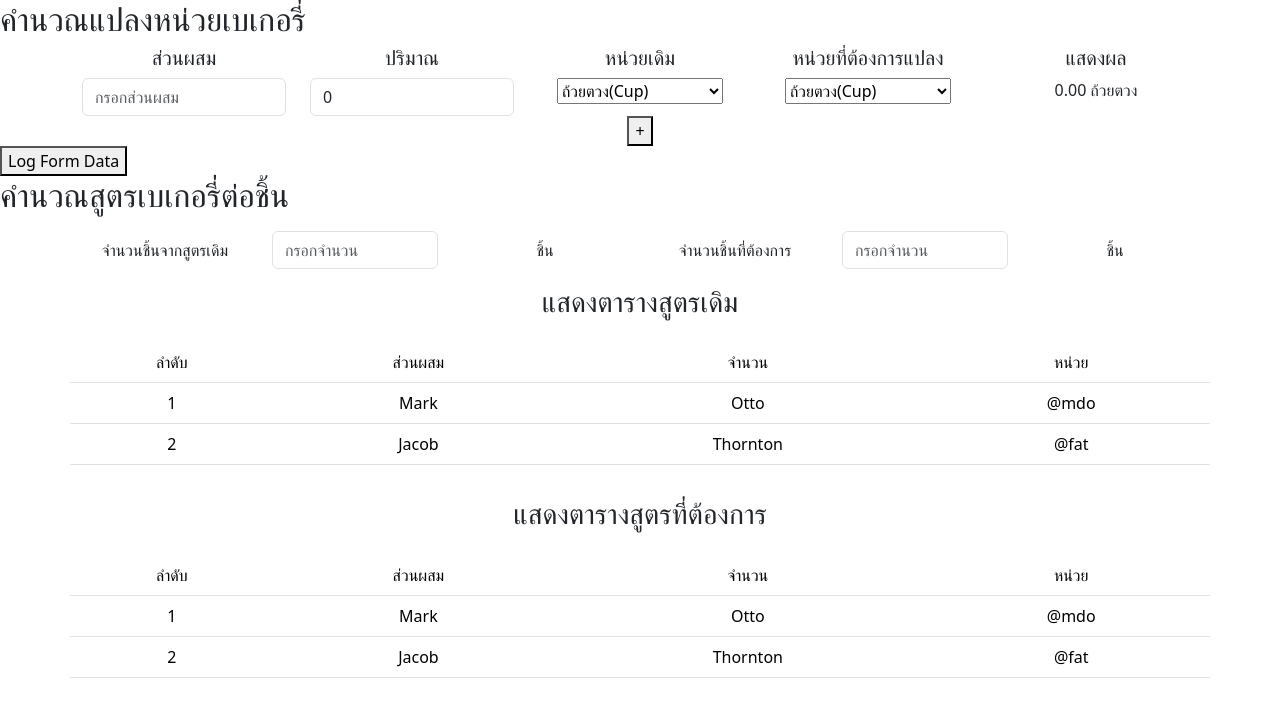
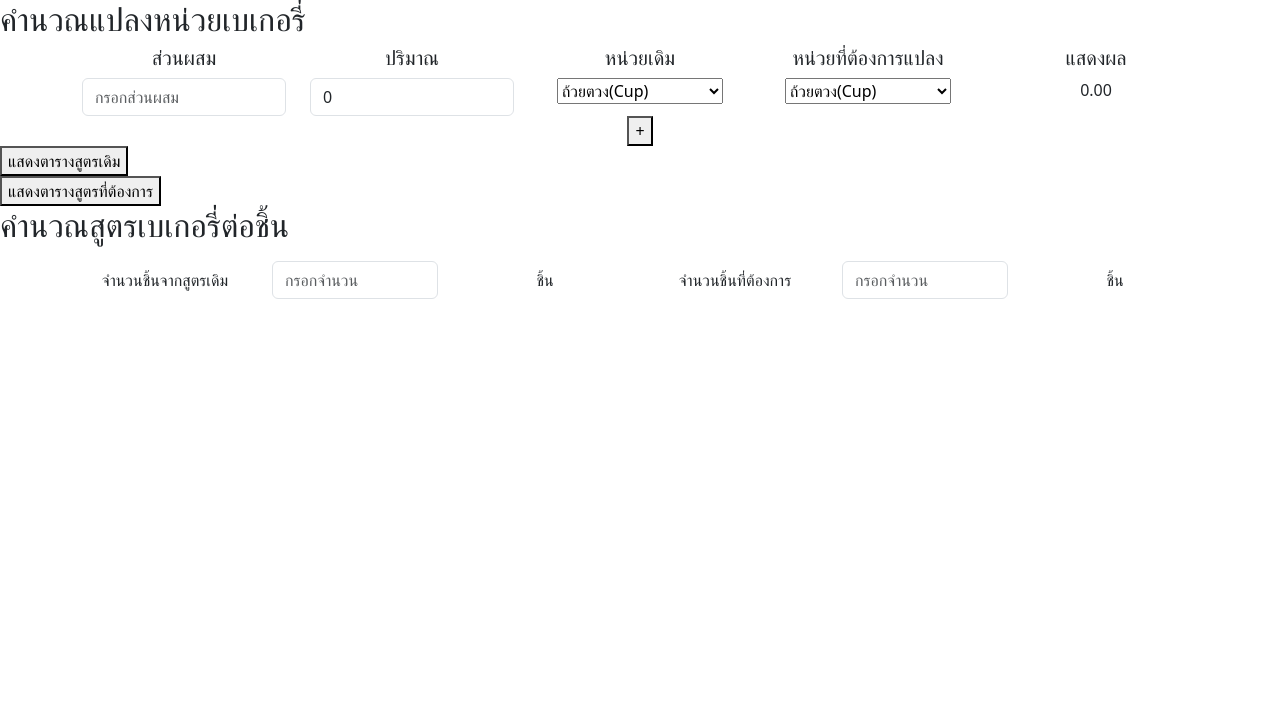
Before and after one commit to Teararoyal/calcuulator-bakery, a Vue app: page / in a window 1280 px wide. Shown: the top 704 px of the page. Built offline with nearby package versions, Linux system fonts and the light colour scheme.

Commit message:
modified:   src/components/TestComponent2.vue

```diff
--- a/src/components/TestComponent2.vue
+++ b/src/components/TestComponent2.vue
@@ -64,9 +64,10 @@
           <br />
         </div>
         <!-- ปุ่มแสดงค่าในฟอร์ม -->
-        <button @click.prevent="logFormData()">Log Form Data</button>
-        <div id="formDataDisplay"></div>
+        <button @click.prevent="logFormData()">แสดงตารางสูตรเดิม</button>
+
       </form>
+      <button @click.prevent="logFormData1()">แสดงตารางสูตรที่ต้องการ</button>
     </div>
 
     <!-- สำหรับแสดงสูตร -->
@@ -92,10 +93,10 @@
 
             <!-- ช่องกรอกจำนวนสูตรใหม่ -->
             <div class="col">
-              <label for="inputPiece" class="col-form-label">จำนวนชิ้นที่ต้องการ</label>
+              <label for="inputPiece1" class="col-form-label">จำนวนชิ้นที่ต้องการ</label>
             </div>
             <div class="col">
-              <input type="number" id="inputPiece" placeholder="กรอกจำนวน" class="form-control" aria-describedby="passwordHelpInline">
+              <input type="number" id="inputPiece1" placeholder="กรอกจำนวน" class="form-control" aria-describedby="passwordHelpInline">
             </div>
             <div class="col ">
               <span>ชิ้น</span>
@@ -105,81 +106,16 @@
 
 
           <!-- ตารางสูตรเดิม -->
-          <div class="row mb-3">
-            <div class="mb-3">
-              <h3>แสดงตารางสูตรเดิม</h3>
-            </div>
-            <table class="table">
-              <thead>
-                <tr>
-                  <th scope="col">ลำดับ</th>
-                  <th scope="col">ส่วนผสม</th>
-                  <th scope="col">จำนวน</th>
-                  <th scope="col">หน่วย</th>
-                </tr>
-              </thead>
-              <tbody>
-                <tr>
-                  <th scope="row">1</th>
-                  <td>Mark</td>
-                  <td>Otto</td>
-                  <td>@mdo</td>
-                </tr>
-                <tr>
-                  <th scope="row">2</th>
-                  <td>Jacob</td>
-                  <td>Thornton</td>
-                  <td>@fat</td>
-                </tr>
-              </tbody>
-            </table>
-          </div>
+          <div id="formDataDisplay"></div>
         </div>
       </form>
 
       <form action="">
         <div class="container text-center">
-          <!-- <div class="row mb-3">
-            <div class="col-auto">
-              <label for="inputPiece" class="col-form-label">จำนวนชิ้นที่ต้องการ</label>
-            </div>
-            <div class="col-auto">
-              <input type="number" id="inputPiece" placeholder="กรอกจำนวน" class="form-control" aria-describedby="passwordHelpInline">
-            </div>
-            <div class="col-auto ">
-              <h5>ชิ้น</h5>
-            </div>
-          </div> -->
-
           <!-- ตารางสูตรใหม่ -->
           <div class="row ">
-            <div class="mb-3">
-              <h3>แสดงตารางสูตรที่ต้องการ</h3>
-            </div>
-            <table class="table">
-              <thead>
-                <tr>
-                  <th scope="col">ลำดับ</th>
-                  <th scope="col">ส่วนผสม</th>
-                  <th scope="col">จำนวน</th>
-                  <th scope="col">หน่วย</th>
-                </tr>
-              </thead>
-              <tbody>
-                <tr>
-                  <th scope="row">1</th>
-                  <td>Mark</td>
-                  <td>Otto</td>
-                  <td>@mdo</td>
-                </tr>
-                <tr>
-                  <th scope="row">2</th>
-                  <td>Jacob</td>
-                  <td>Thornton</td>
-                  <td>@fat</td>
-                </tr>
-              </tbody>
-            </table>
+
+            <div id="formDataDisplay1"></div>
           </div>
         </div>
       </form>
@@ -212,15 +148,70 @@
         // ลบฟอร์ม
         this.forms.splice(index, 1);
       },
+
       logFormData() {
-  let formDataString = "";
-  this.forms.forEach((form, index) => {
-    formDataString += `${index + 1} ${form.ingredient}  ${this.calculateResult(form)}<br>`;
-  });
+        const tableBody = this.forms.map((form, index) => `
+          <tr>
+            <th scope="row">${index + 1}</th>
+            <td>${form.ingredient}</td>
 
-  // Assuming you have an element with the id "formDataDisplay" to show the data
-  document.getElementById("formDataDisplay").innerHTML = formDataString;
-},
+            <td>${this.calculateResult(form)}</td>
+          </tr>
+        `).join('');
+
+        const formDataDisplay = document.getElementById("formDataDisplay");
+        formDataDisplay.innerHTML = `
+            <div class="mb-3">
+              <h3>แสดงตารางสูตรเดิม</h3>
+            </div>
+          <table class="table" id="formDataTable">
+            <thead>
+              <tr>
+                <th scope="col">ลำดับ</th>
+                <th scope="col">ส่วนผสม</th>
+                <th scope="col">จำนวน</th>
+
+              </tr>
+            </thead>
+            <tbody>
+              ${tableBody}
+            </tbody>
+          </table>
+        `;
+        },
+
+        logFormData1() {
+          const inputPiece = parseFloat(document.getElementById("inputPiece").value);
+          const inputPiece1 = parseFloat(document.getElementById("inputPiece1").value);
+        const tableBody = this.forms.map((form, index) => `
+          <tr>
+            <th scope="row">${index + 1}</th>
+            <td>${form.ingredient}</td>
+
+            <td>${((this.calculateResult(form) / inputPiece ) * inputPiece1).toFixed(2) }</td>
+          </tr>
+        `).join('');
+
+        const formDataDisplay1 = document.getElementById("formDataDisplay1");
+          formDataDisplay1.innerHTML = `
+          <div class="mb-3">
+              <h3>แสดงตารางสูตรที่ต้องการ</h3>
+            </div>
+            <table class="table" id="formDataTable1">
+              <thead>
+                <tr>
+                  <th scope="col">ลำดับ</th>
+                  <th scope="col">ส่วนผสม</th>
+                  <th scope="col">หน่วย</th>
+                </tr>
+              </thead>
+              <tbody>
+                ${tableBody}
+              </tbody>
+            </table>
+          `;
+      },
+
       calculateResult(form) {
         const conversionFactors = {
           '1': 240, // ถ้วยตวง
@@ -250,7 +241,7 @@
         const resultgram = (form.amount * conversionFactors[form.fromUnit]);
         const result = resultgram / conversionFactors[form.toUnit];
         // ส่งค่าที่ไม่ใช่ 'grams'
-        return `${result.toFixed(2)} ${unitLabel}`;
+        return `${result.toFixed(2)} `;
       },
     },
   };
```
